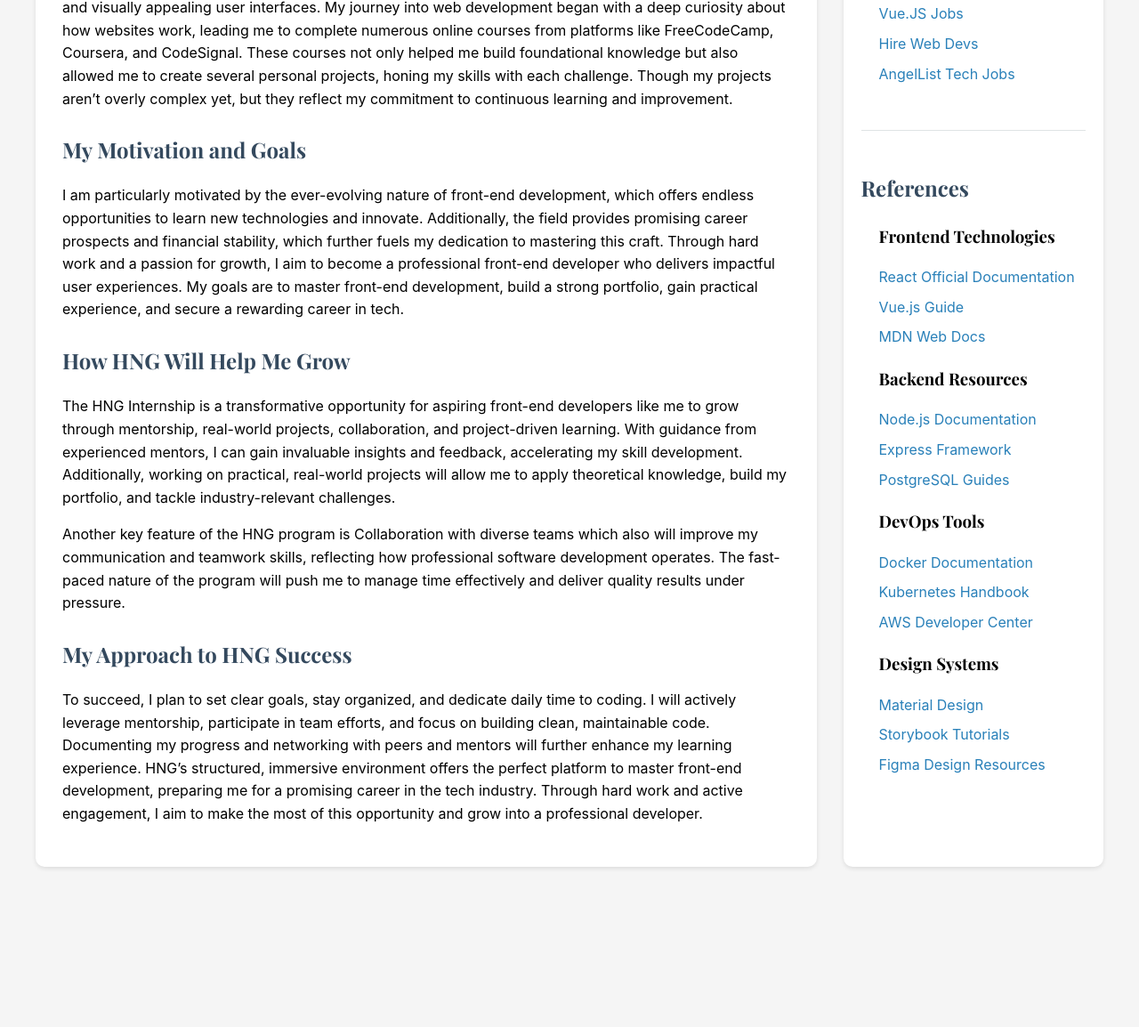
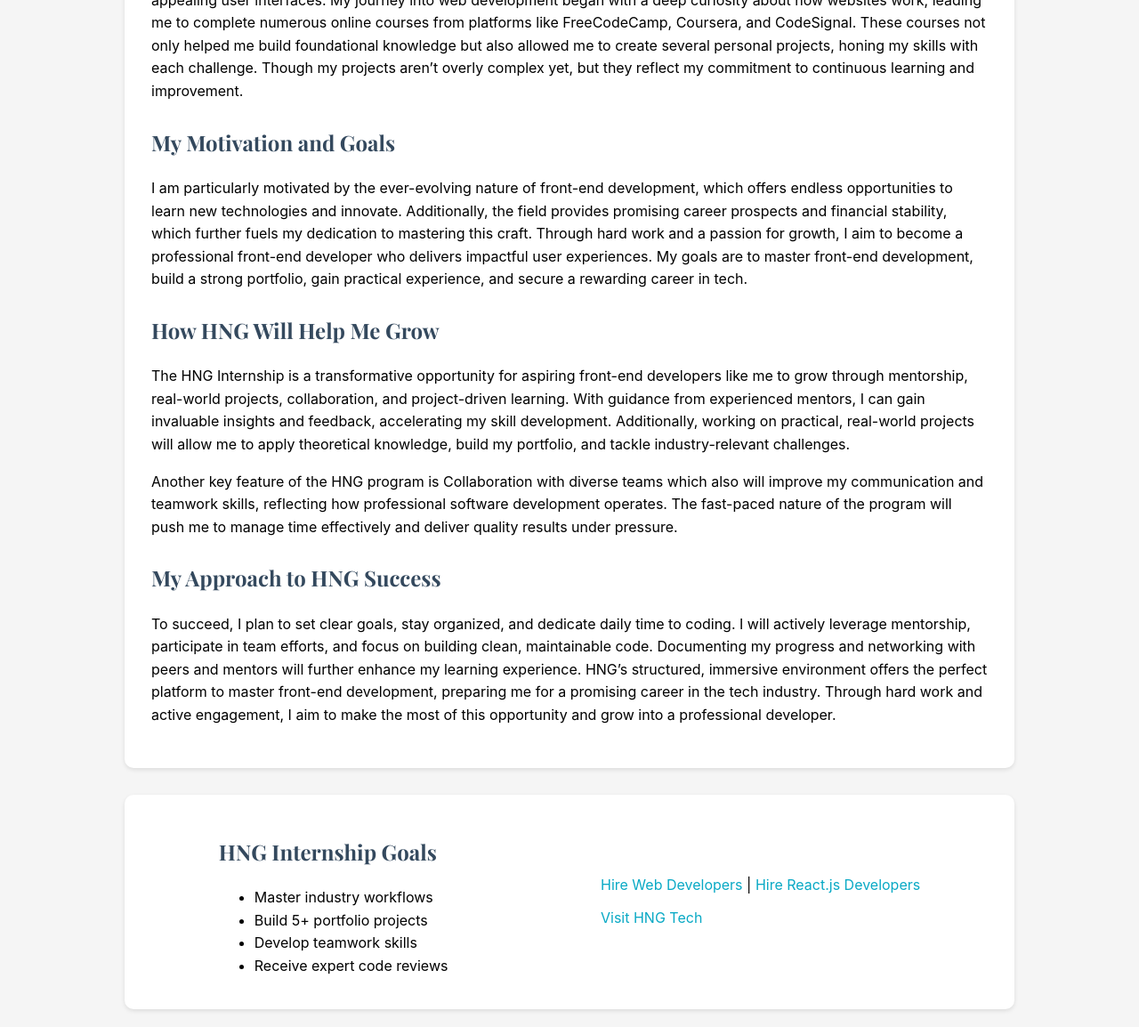
Before and after one commit to bash4Dev/blog-post, a plain HTML site: page index.html in a window 1280 px wide. Shown: the part 360-1514 px from the top of the page at 89% size. Before the commit the page ends 1354 px from the top, so only its background shows below. Drawn offline with nearby package versions, Linux system fonts and the light colour scheme.

Commit message:
Commit changes

```diff
--- a/index.html
+++ b/index.html
@@ -38,53 +38,25 @@
             </section>
         </main>
 
-        <aside class="sidebar">
-            <div class="hiring-links">
-                <h2>Career Opportunities</h2>
-                <ul>
-                    <li><a href="https://hng.tech/hire/ui-developers" target="_blank">Hire UI Developers</a></li>
-                    <li><a href="https://hng.tech/hire/javascript-developers" target="_blank">JS Developers Jobs</a></li>
-                    <li><a href="https://hng.tech/hire/angular-developers" target="_blank">Angular Devs</a></li>
-                    <li><a href="https://hng.tech/hire/reactjs-developers" target="_blank">Hire ReactJS Devs</a></li>
-                    <li><a href="https://hng.tech/hire/web3-developers" target="_blank">Web3 Devs Hiring</a></li>
-                    <li><a href="https://www.startupjobs.com" target="_blank">Startup Jobs Board</a></li>
-                    <li><a href="https://hng.tech/hire/mobile-developers" target="_blank">Hire Mobile Devs</a></li>
-                    <li><a href="https://hng.tech/hire/vuejs-developers" target="_blank">Vue.JS Jobs</a></li>
-                    <li><a href="https://hng.tech/hire/web-developers" target="_blank">Hire Web Devs</a></li>
-                    <li><a href="https://angel.co/jobs" target="_blank">AngelList Tech Jobs</a></li>
-                </ul>
+        <footer class="footer-content">
+            <div class="intern-goals">
+                <h2>HNG Internship Goals</h2>
+                    <ul>
+                        <li>Master industry workflows</li>
+                        <li>Build 5+ portfolio projects</li>
+                        <li>Develop teamwork skills</li>
+                        <li>Receive expert code reviews</li>
+                    </ul>
             </div>
 
-            <div class="reference-section">
-                <h2>References</h2>
-                <div class="reference-lists">
-                    <ul>
-                        <li><h3>Frontend Technologies</h3></li>
-                        <li><a href="https://reactjs.org" target="_blank">React Official Documentation</a></li>
-                        <li><a href="https://vuejs.org" target="_blank">Vue.js Guide</a></li>
-                        <li><a href="https://developer.mozilla.org" target="_blank">MDN Web Docs</a></li>
-                    </ul>
-                    <ul>
-                        <li><h3>Backend Resources</h3></li>
-                        <li><a href="https://nodejs.org" target="_blank">Node.js Documentation</a></li>
-                        <li><a href="https://expressjs.com" target="_blank">Express Framework</a></li>
-                        <li><a href="https://www.postgresql.org" target="_blank">PostgreSQL Guides</a></li>
-                    </ul>
-                    <ul>
-                        <li><h3>DevOps Tools</h3></li>
-                        <li><a href="https://docker.com" target="_blank">Docker Documentation</a></li>
-                        <li><a href="https://kubernetes.io" target="_blank">Kubernetes Handbook</a></li>
-                        <li><a href="https://aws.amazon.com" target="_blank">AWS Developer Center</a></li>
-                    </ul>
-                    <ul>
-                        <li><h3>Design Systems</h3></li>
-                        <li><a href="https://material.io" target="_blank">Material Design</a></li>
-                        <li><a href="https://storybook.js.org" target="_blank">Storybook Tutorials</a></li>
-                        <li><a href="https://figma.com" target="_blank">Figma Design Resources</a></li>
-                    </ul>
-                </div>
+            <div class="footer-links">
+                <a href="https://hng.tech/hire/web-developers" target="_blank">Hire Web Developers</a> <span class="hide">|</span>
+                <a href="https://hng.tech/hire/reactjs-developers" target="_blank">Hire React.js Developers</a>
+                <span class="hng-link">
+                    <a href="https://hng.tech" target="_blank">Visit HNG Tech</a>
+                </span>
             </div>
-        </aside>
+        </footer>
     </div>
 </body>
 </html>
--- a/styles.css
+++ b/styles.css
@@ -5,14 +5,14 @@
 } */
 
 :root {
-    --text-font: 'Inter var', -apple-system, BlinkMacSystemFont, 'Segoe UI', Roboto, Oxygen, Ubuntu, Cantarell, sans-serif;
+    --text-font: 'Inter var', -apple-system, 'Segoe UI', Roboto, Ubuntu, sans-serif;
     --header-font: 'Playfair Display', serif;
 }
 
 body {
     font-family: var(--text-font);
     line-height: 1.6;
-    max-width: 1200px;
+    max-width: 1000px;
     margin: 0 auto;
     padding: 20px;
     background-color: #f5f5f5;
@@ -20,7 +20,7 @@ body {
 
 .blog-container {
     display: grid;
-    grid-template-columns: 3fr 1fr;
+    grid-template-columns: 1fr;
     gap: 30px;
 }
 
@@ -39,67 +39,81 @@ body {
     padding: 13px;
     border: 1px solid #dfe3e4;
     border-radius: 5px;
+    color: #09a9c5;
+    text-align: center;
 }
 
 .user-info .name {
-    font-size: 17px;
+    font-size: 1.3rem;
     font-family: var(--header-font);
 }
 
-.sidebar {
+.footer-content {
     background: white;
     padding: 20px;
     border-radius: 10px;
     box-shadow: 0 2px 5px rgba(0,0,0,0.1);
+    display: flex;
+    justify-content: space-around;
+    align-items: center;
 }
 
-h1 {
+.footer-links {
+    margin: 0;
+    font-size: 1rem;
+}
+
+.footer-links a {
+    color: #09a9c5;
+    text-decoration: none;
+    transition: color 0.3s ease;
+}
+
+.footer-links a:hover {
     color: #2c3e50;
-    margin-bottom: 30px;
+    text-decoration: underline;
+}
+
+.hng-link {
+    display: block;
+    margin-top: 12px;
+}
+
+h1, .name {
+    color: #2c3e50;
 }
 
 h2 {
-    color: #34495e;
     margin-top: 25px;
 }
 
-h1, h2, h3 {
+h2, h3 {
+    color: #34495e;
     font-family: var(--header-font);
 }
 
-ul {
-    list-style-type: none;
-    padding-left: 20px;
-}
-
-li {
-    margin-bottom: 8px;
-}
-
-a {
-    color: #2980b9;
-    text-decoration: none;
-}
-
-a:hover {
-    text-decoration: underline;
-}
-
-.reference-section {
-    margin-top: 50px;
-    border-top: 1px solid #dfe3e4;
-    padding-top: 20px;
-}
-
-.hiring-links {
-    margin-top: 30px;
-}
-
 @media (max-width: 768px) {
-    .blog-container {
-        grid-template-columns: 1fr;
-    }
     .user-info {
         flex-direction: column;
     }
+
+    .footer-content {
+        flex-direction: column;
+        margin: 0 auto;
+    }
+
+    .footer-links {
+        display: flex;
+        flex-direction: column;
+        border-top: 1px solid #666;
+        border-top-width: 100%;
+        padding-top: 1rem;
+        align-items: center;
+        justify-content: center;
+
+    }
+
+    .hide  {
+        display: none;
+    }
 }
```
